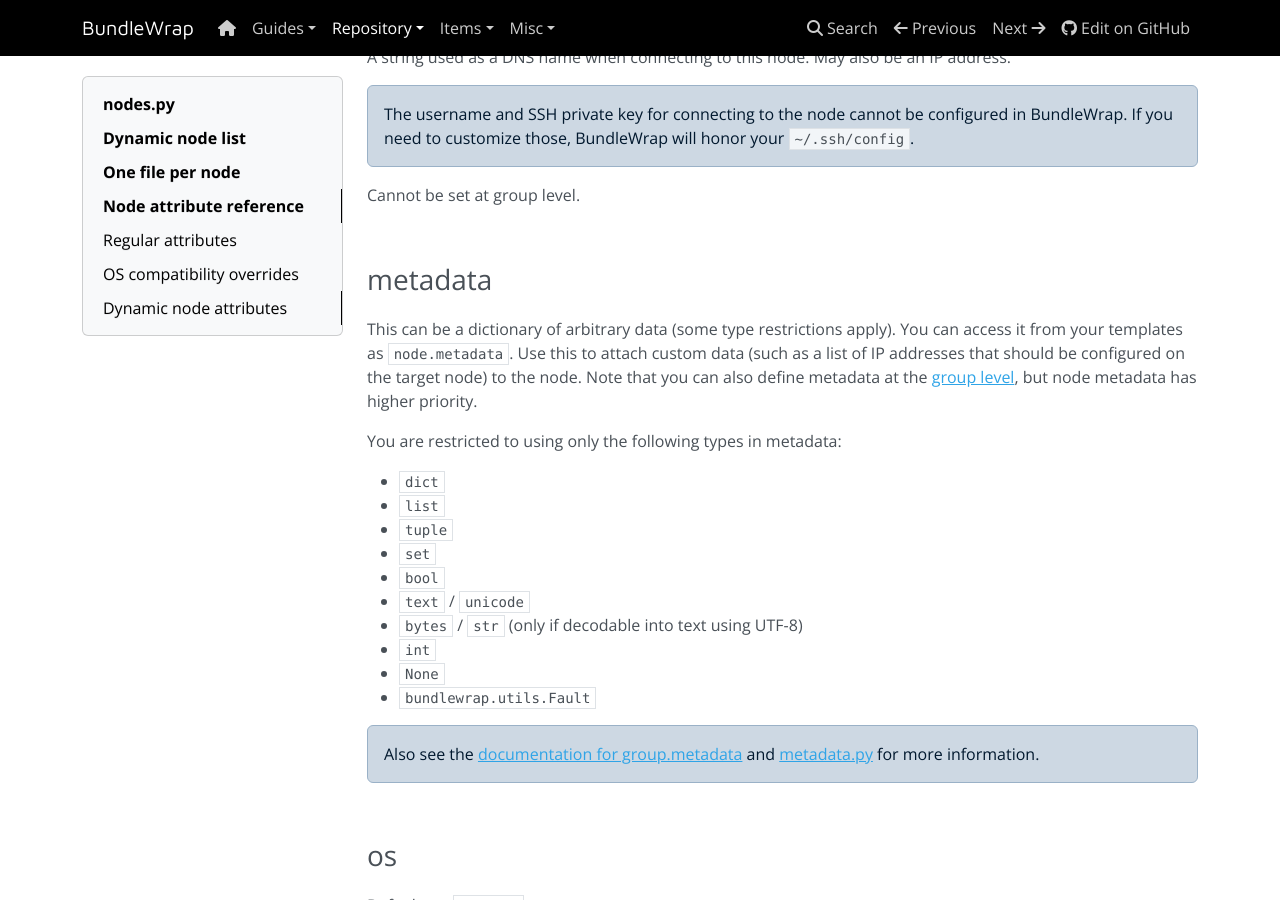
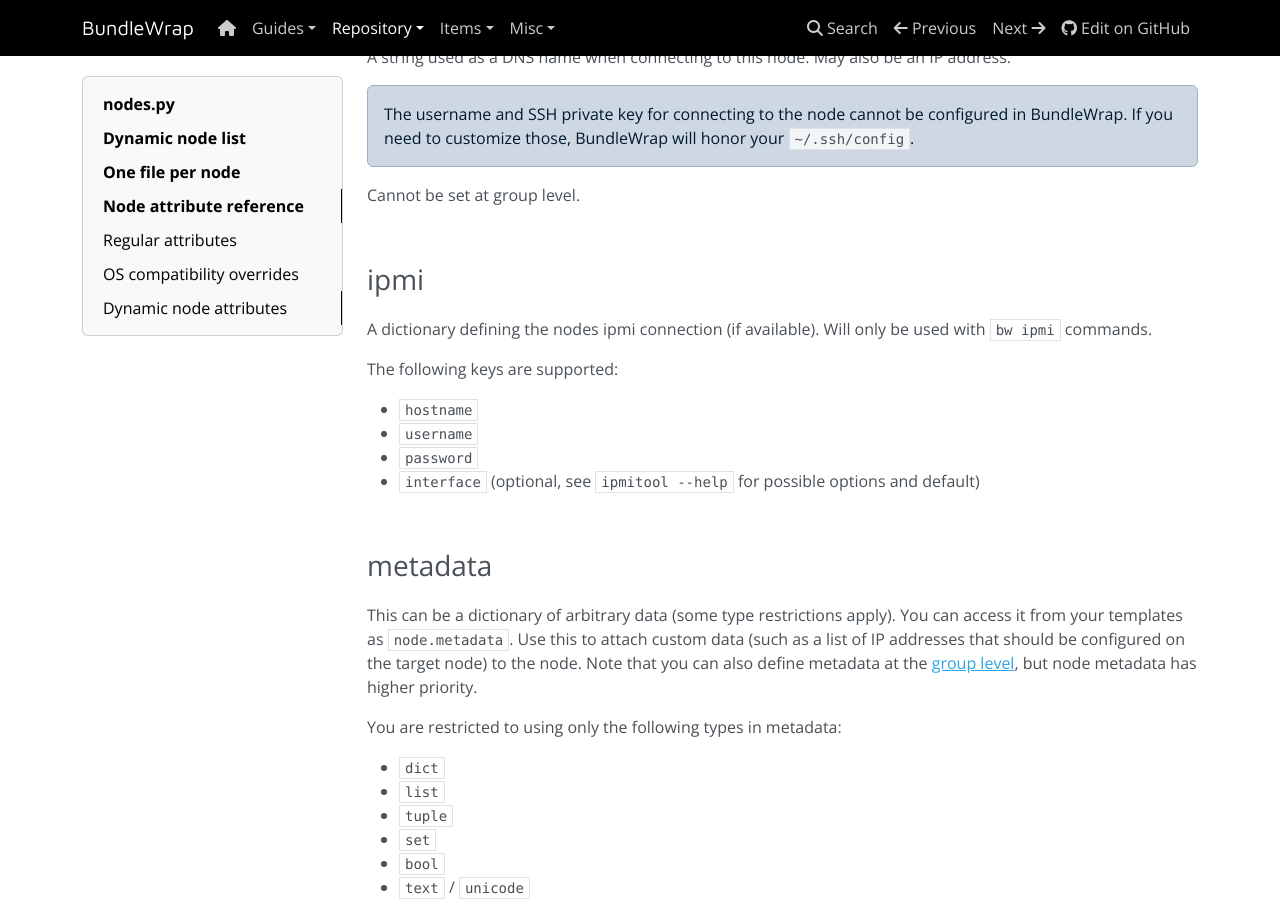
Before and after one commit to bundlewrap/bundlewrap, an MkDocs documentation site: the page built from docs/content/repo/nodes.py.md, in a window 1280 px wide and 900 px high, scrolled down 2367 px. Built offline with MkDocs 1.6.1, drawn with Linux system fonts in a browser that asks for light colours; nearby versions of some CDN libraries.

Commit message:
add docs for node ipmi attribute

```diff
--- a/docs/content/repo/nodes.py.md
+++ b/docs/content/repo/nodes.py.md
@@ -99,6 +99,19 @@
 <div class="alert alert-info">The username and SSH private key for connecting to the node cannot be configured in BundleWrap. If you need to customize those, BundleWrap will honor your <code>~/.ssh/config</code>.</div>
 
 Cannot be set at group level.
+
+<br>
+
+### ipmi
+
+A dictionary defining the nodes ipmi connection (if available). Will only be used with `bw ipmi` commands.
+
+The following keys are supported:
+
+* `hostname`
+* `username`
+* `password`
+* `interface` (optional, see `ipmitool --help` for possible options and default)
 
 <br>
 
```
